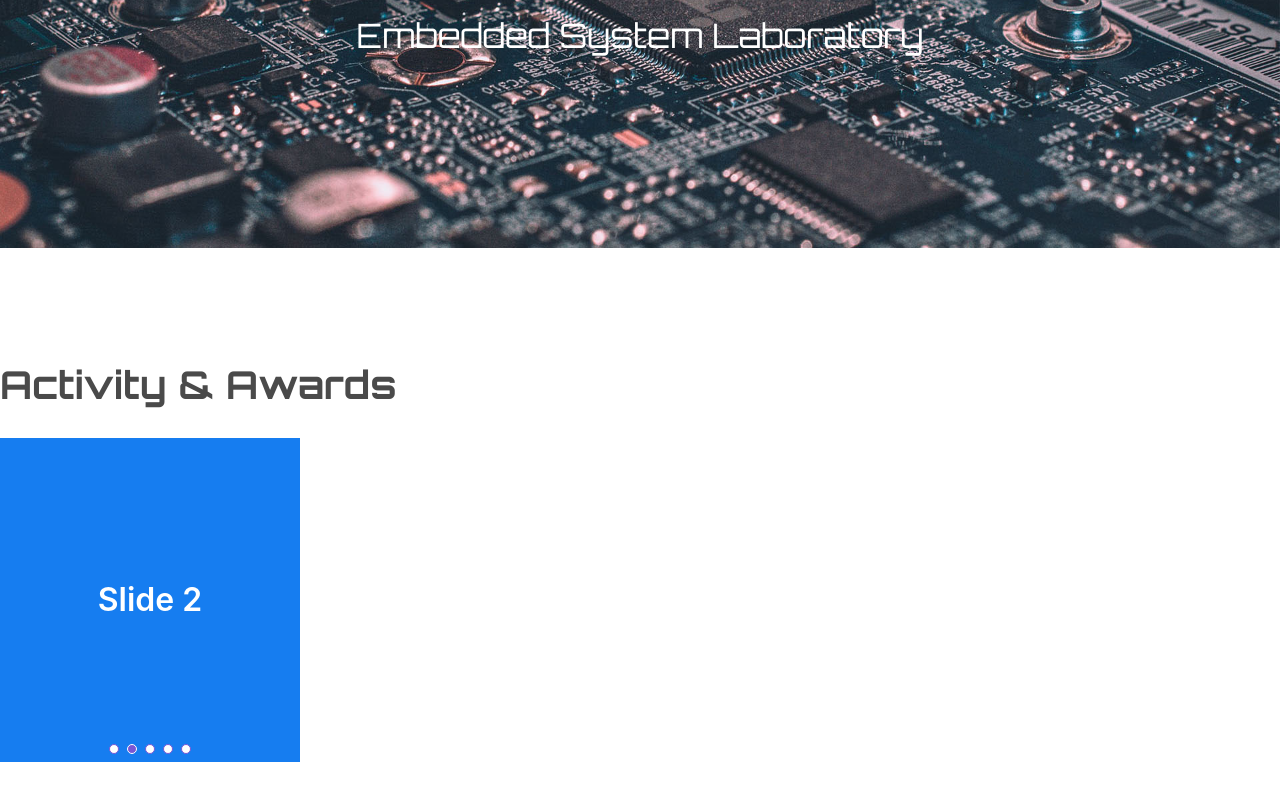
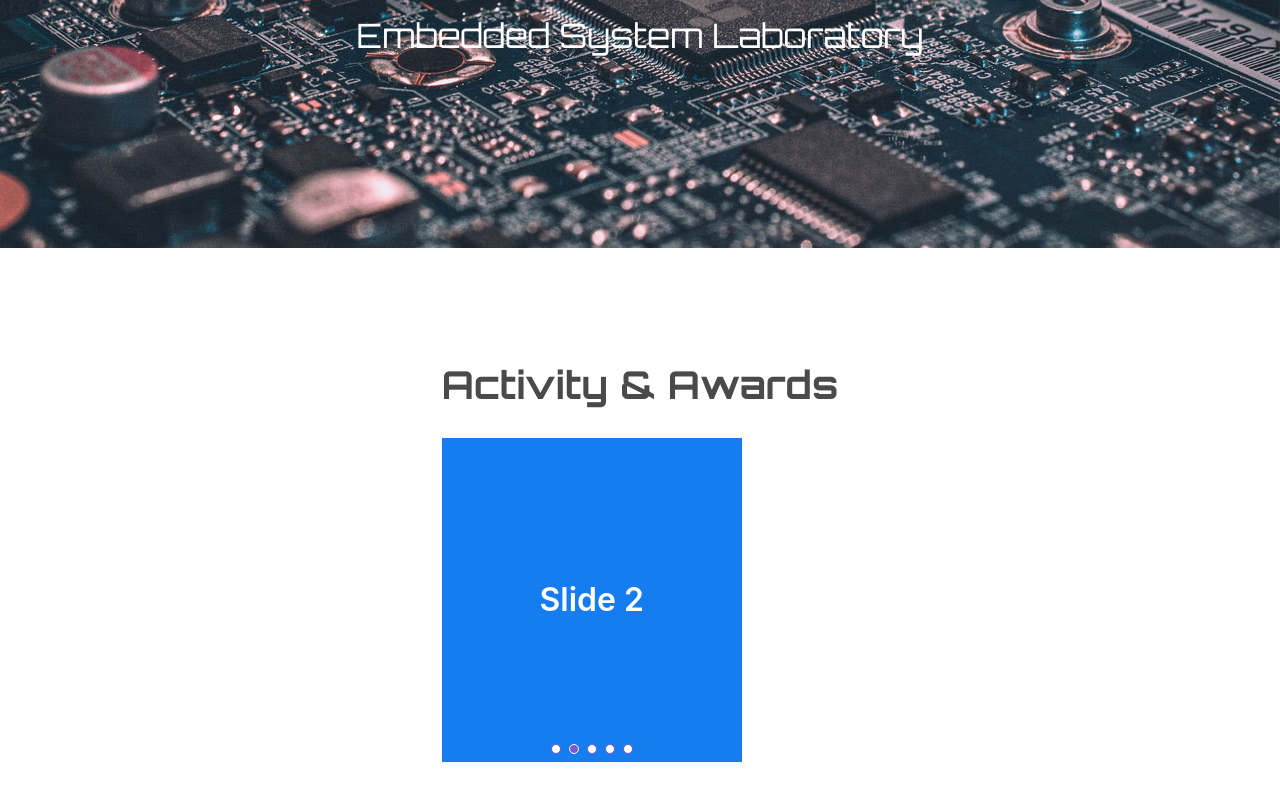
Before and after one commit to dnjooiopa/esl-official-website, a Vue app: page / in a window 1280 px wide. Shown: the part 300-1100 px from the top of the page. Before the commit the page ends 1062 px from the top, so only its background shows below. Built offline with nearby package versions, Linux system fonts and the light colour scheme.

Commit message:
adjust content to center

```diff
--- a/src/components/Activity.vue
+++ b/src/components/Activity.vue
@@ -3,7 +3,7 @@
     <div class="activity-title">Activity & Awards</div>
     <br />
     <div class="slider-container">
-      <b-carousel :pause-hover="pauseHover">
+      <b-carousel :pause-hover="pauseHover" :interval="interval">
         <b-carousel-item v-for="(carousel, i) in carousels" :key="i">
           <section :class="`hero is-medium is-${carousel.color}`">
             <div class="hero-body has-text-centered">
@@ -28,6 +28,7 @@ export default {
   data() {
     return {
       pauseHover: false,
+      interval: 3000,
       carousels: [
         { text: "Slide 1", color: "primary" },
         { text: "Slide 2", color: "info" },
@@ -43,8 +44,9 @@ export default {
 <style scoped>
 .activity-container {
   display: flex;
+  flex-wrap: wrap;
   flex-direction: column;
-  justify-content: center;
+  align-content: center;
   margin-top: 108px;
 }
 
@@ -56,35 +58,6 @@ export default {
 
 .slider-container {
   width: 300px;
+  margin-bottom: 300px;
 }
 </style>
-
-<!--
-<template>
-    <b-carousel>
-        <b-carousel-item v-for="(carousel, i) in carousels" :key="i">
-            <section :class="`hero is-medium is-${carousel.color}`">
-                <div class="hero-body has-text-centered">
-                    <h1 class="title">{{carousel.text}}</h1>
-                </div>
-            </section>
-        </b-carousel-item>
-    </b-carousel>
-</template>
-
-<script>
-export default {
-    data(){
-        return {
-            carousels: [
-                { text: 'Slide 1', color: 'primary' },
-                { text: 'Slide 2', color: 'info' },
-                { text: 'Slide 3', color: 'success' },
-                { text: 'Slide 4', color: 'warning' },
-                { text: 'Slide 5', color: 'danger' }
-            ]
-        }
-    }
-}
-</script>
- -->
```
